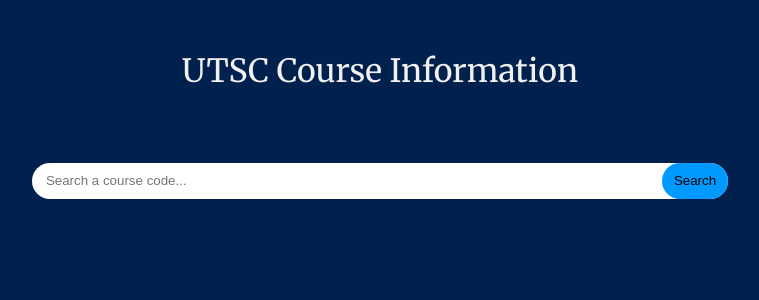
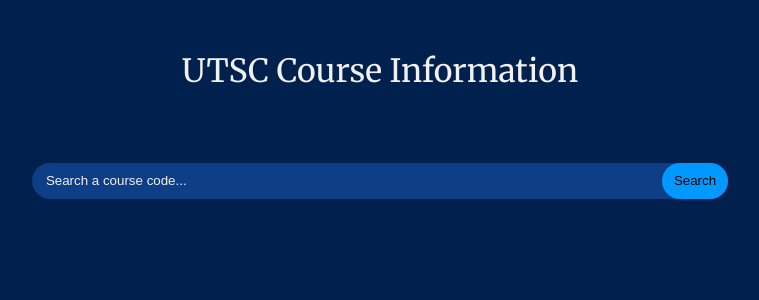
Before and after one commit to ricklan/UTSC-Course-Information-Finder, a Flask app: page / in a window 1280 px wide. Shown: the top 300 px of the page, without its empty margins (260-1019 px from the left). Run offline with Flask 2, Linux system fonts and the light colour scheme.

Commit message:
Make background of searchbar blue
-Make background slightly lighter blue on hover

```diff
--- a/static/index.css
+++ b/static/index.css
@@ -1,7 +1,8 @@
 /*Colours:
 #00204E - Dark Blue
-#0066CC - Semi-Dark Blue
-#0066FF - Medium Blue
+#0D3E86 - Slightly Lighter Dark Blue
+#0066CC - Semi-Dark Blue (Button Pressed)
+#0066FF - Medium Blue (Button hover)
 #0099FF - Light Blue
 #FFFFFF - White
 #F1F1F1 - Light Grey
@@ -33,6 +34,27 @@
 #course {
   width: 60%;
   padding: 0 50px 0 14px;
+  background-color: #0D3E86;
+  color: #F1F1F1;
+}
+
+#course:hover{
+  color: #F1F1F1;
+  background-color: #174B97;
+}
+
+/*Borrowed from: https://www.w3schools.com/howto/howto_css_placeholder.asp*/
+::placeholder { /* Chrome, Firefox, Opera, Safari 10.1+ */
+  color: #F1F1F1;
+  opacity: 1; /* Firefox */
+}
+
+:-ms-input-placeholder { /* Internet Explorer 10-11 */
+  color: #F1F1F1;
+}
+
+::-ms-input-placeholder { /* Microsoft Edge */
+  color: #F1F1F1;
 }
 
 #search_button {
@@ -91,12 +113,6 @@
   }
 }
 
-@media screen and (max-width: 950px) {
-  h1 {
-    font-size: 1.5em;
-  }
-}
-
 @media screen and (max-width: 500px) {
   h1 {
     font-size: 1.2em;
```
